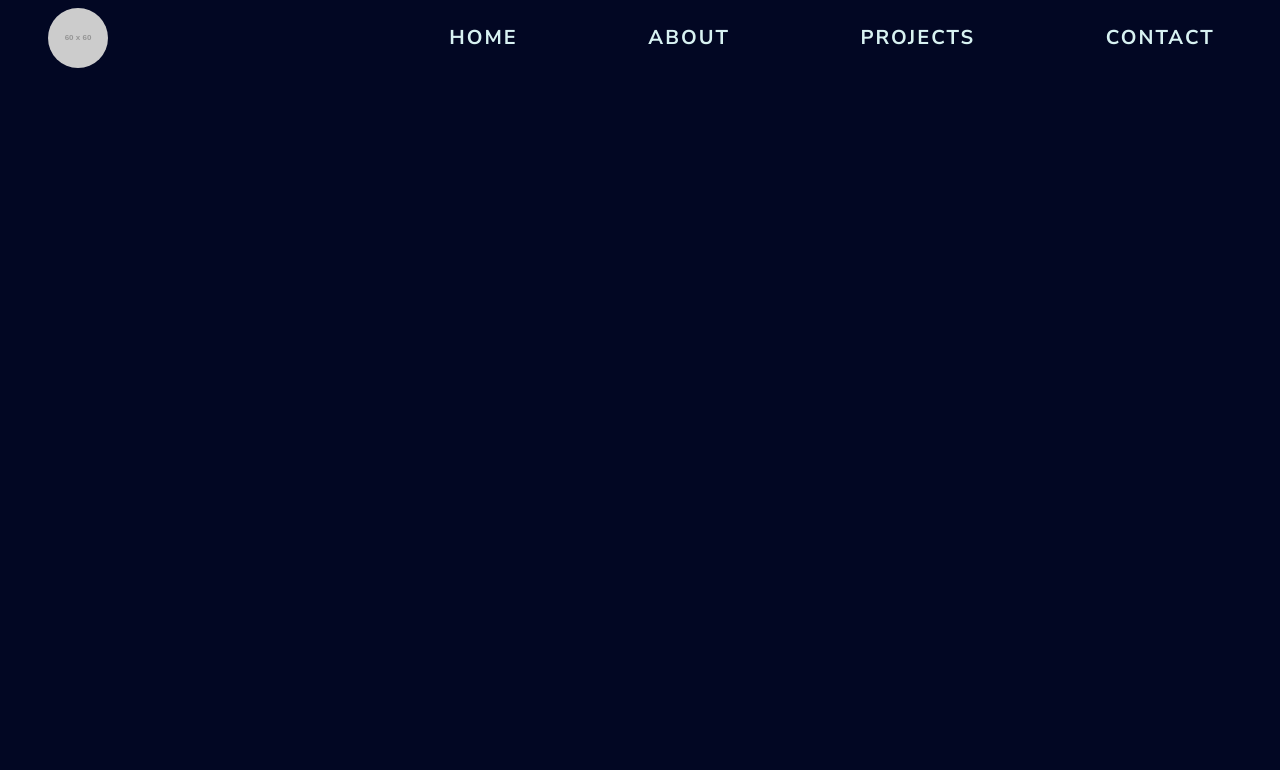
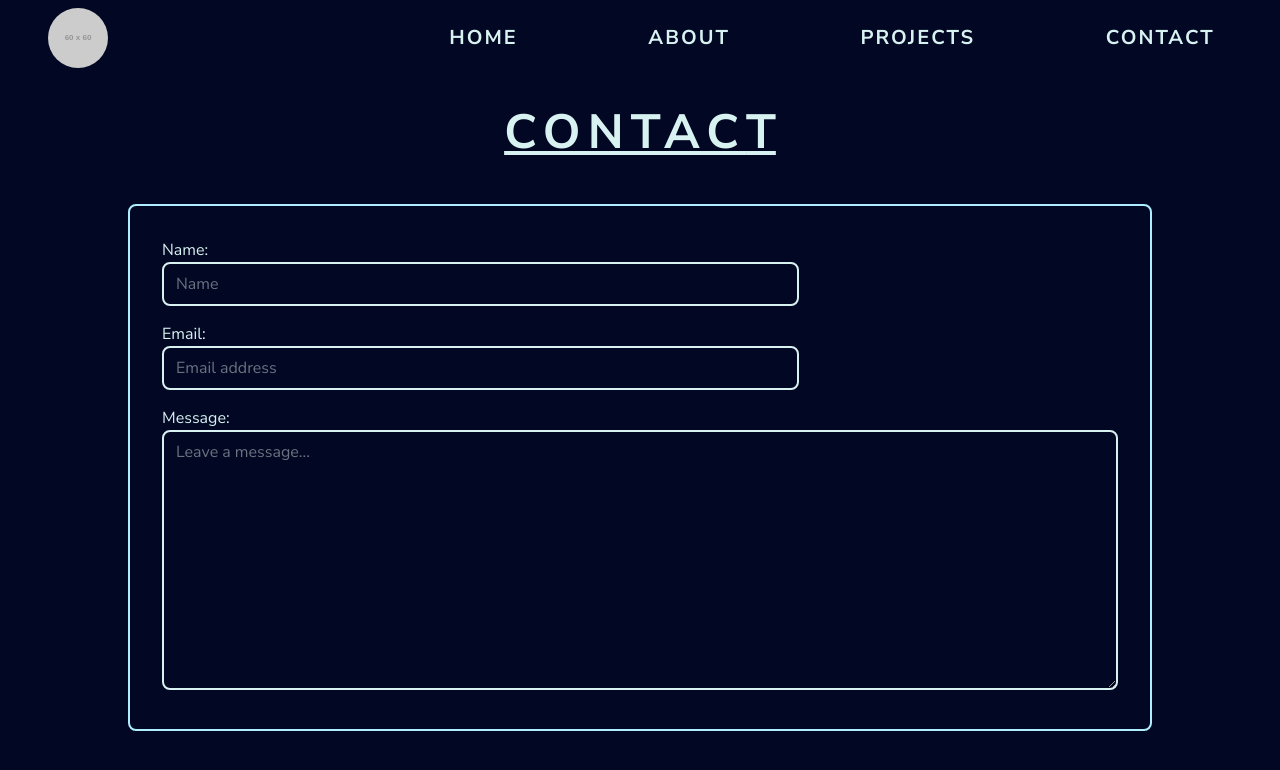
Before and after one commit to chris-kamp/portfolio-react, a React (Create React App) app: page /contact in a window 1280 px wide. Shown: the top 770 px of the page. Built offline with nearby package versions, Linux system fonts and the light colour scheme.

Commit message:
add contact form to contact page

```diff
--- a/package.json
+++ b/package.json
@@ -4,6 +4,7 @@
   "private": true,
   "dependencies": {
     "@craco/craco": "^6.1.2",
+    "@tailwindcss/forms": "^0.3.3",
     "@testing-library/jest-dom": "^5.11.4",
     "@testing-library/react": "^11.1.0",
     "@testing-library/user-event": "^12.1.10",
--- a/src/components/contact/Contact.js
+++ b/src/components/contact/Contact.js
@@ -1,11 +1,14 @@
 import Navbar from "../nav/Navbar"
+import ContactHeading from "./ContactHeading"
+import ContactContent from "./ContactContent"
 
 const Contact = () => {
   return (
-    <div className="grid h-screen / grid-rows-2af">
+    <div className="grid h-screen grid-rows-2af">
       <Navbar />
-      <div className="flex flex-col xl:grid xl:grid-cols-2">
-
+      <div>
+        <ContactHeading />
+        <ContactContent />
       </div>
     </div>
   )
--- /dev/null
+++ b/src/components/contact/ContactContent.js
@@ -0,0 +1,25 @@
+const ContactContent = () => {
+  const onSubmit = () => {
+    return;
+  }
+  return (
+    <main className="flex flex-col justify-center items-center px-3 sm:px-12">
+      <form onSubmit={onSubmit()} className="border-2 border-primary rounded-lg p-4 md:p-8 w-full max-w-5xl">
+        <div className="mb-4">
+          <label htmlFor="name" className="block">Name: </label>
+          <input type="text" name="name" placeholder="Name" className="bg-dark rounded-lg border-2 border-light focus:border-primary w-full sm:w-4/6" />
+        </div>
+        <div className="mb-4">
+          <label htmlFor="email" className="block">Email: </label>
+          <input type="text" name="email" placeholder="Email address" className="bg-dark rounded-lg border-2 border-light focus:border-primary w-full sm:w-4/6" />
+        </div>
+        <div className="">
+          <label htmlFor="message" className="block">Message: </label>
+          <textarea name="message" rows="10" placeholder="Leave a message..." className="bg-dark rounded-lg border-2 border-light focus:border-primary w-full" />
+        </div>
+      </form>
+    </main>
+  )
+}
+
+export default ContactContent
--- /dev/null
+++ b/src/components/contact/ContactHeading.js
@@ -0,0 +1,10 @@
+const ContactHeading = () => {
+  return (
+    <>
+      {/* Span with tracking-normal removes trailing underline caused by letter spacing */}
+      <h1 className="mt-4 mb-6 text-3xl font-bold text-center underline xs:text-4xl sm:text-5xl tracking-2xwide sm:mt-7 sm:mb-9 lg:mb-12 lg:mt-10">CONTAC<span className="tracking-normal">T</span></h1>
+    </>
+  )
+}
+
+export default ContactHeading
--- a/src/components/home/Home.js
+++ b/src/components/home/Home.js
@@ -4,7 +4,7 @@ import HomeLinks from "./HomeLinks";
 
 const Home = () => {
   return (
-    <div className="grid h-screen / grid-rows-2af">
+    <div className="grid h-screen grid-rows-2af">
       <Navbar />
       <div className="flex flex-col xl:grid xl:grid-cols-2">
         <HomeBlurb />
--- a/src/components/projects/ProjectLinks.js
+++ b/src/components/projects/ProjectLinks.js
@@ -3,7 +3,7 @@ const ProjectLinks = ({links}) => {
     <div className="flex justify-center w-full mb-1">
       {links.map((link, index) => (
         <a href={`${link.aHref}`} className="rounded-full mx-2" target="_blank" rel="noreferrer" key={index}>
-          <figure className="w-max flex flex-col items-center ">
+          <figure className="w-max flex flex-col items-center">
             <img
               className="w-8 md:w-12"
               src={link.imgSrc}
--- a/tailwind.config.js
+++ b/tailwind.config.js
@@ -54,7 +54,10 @@ module.exports = {
       fontSize: ["hover"],
       fontWeight: ["hover"],
       padding: ["hover"],
+      width: ["hover"],
     },
   },
-  plugins: [],
+  plugins: [
+    require('@tailwindcss/forms'),
+  ],
 };
```
Also changed, not shown: 1 other file (tests, documents, lock files or other folders).
